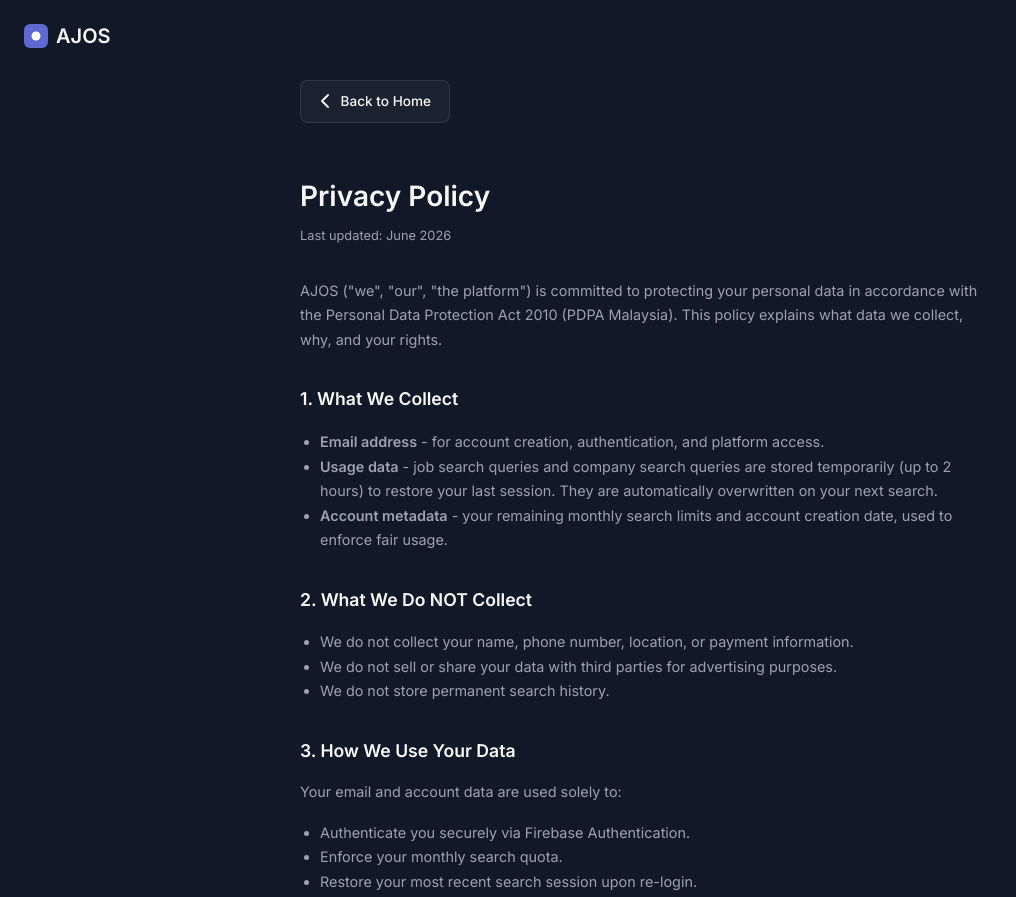
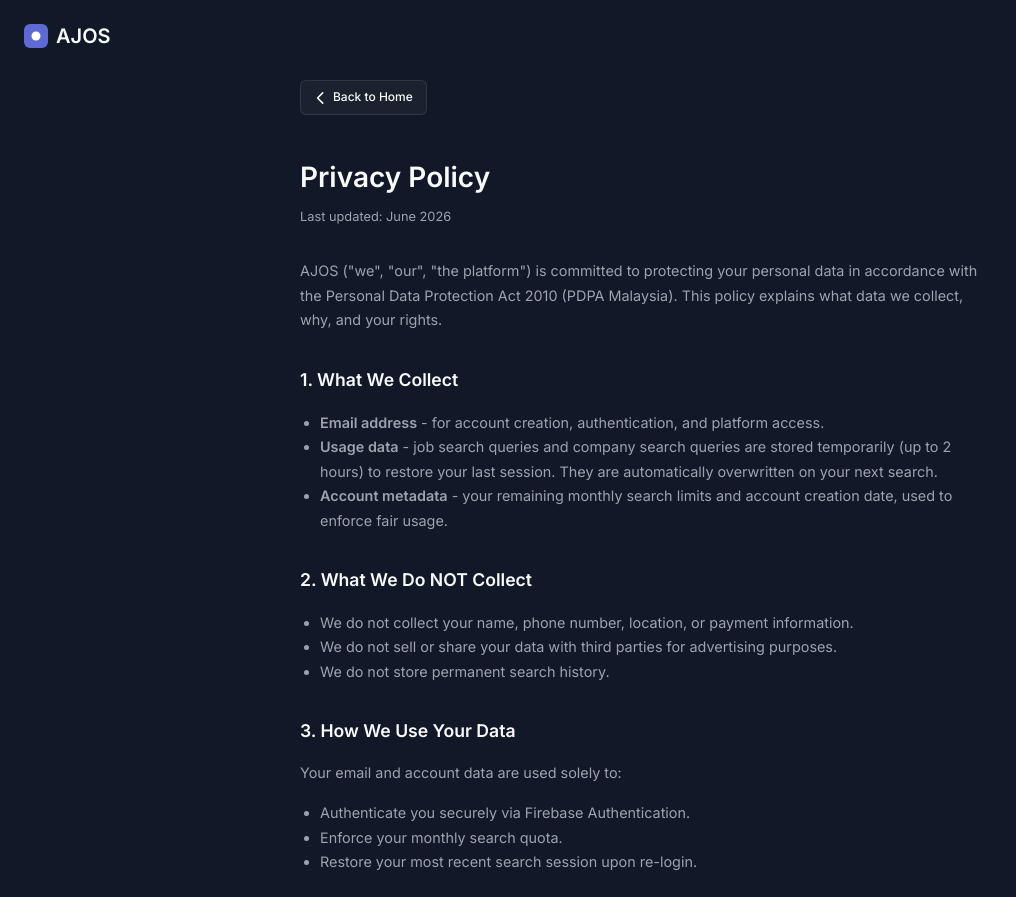
Before and after one commit to Shrlnrm/Automated-Job-Opportunity-Seeker, a website: page public/privacy.html in a window 1280 px wide. Shown: the top 897 px of the page, without its empty margins (0-1016 px from the left). Drawn offline with Linux system fonts and the light colour scheme.

Commit message:
Refine policy back button: make it smaller, reduce margin below it

```diff
--- a/public/privacy.html
+++ b/public/privacy.html
@@ -23,12 +23,12 @@
     .policy-back-btn {
       display: inline-flex;
       align-items: center;
-      gap: 0.5rem;
-      margin-bottom: 2rem;
-      padding: 0.55rem 1.1rem;
+      gap: 0.4rem;
+      margin-bottom: 1.25rem;
+      padding: 0.4rem 0.85rem;
       border: 1px solid rgba(255,255,255,0.1);
-      border-radius: 8px;
-      font-size: 0.85rem;
+      border-radius: 6px;
+      font-size: 0.75rem;
       font-weight: 500;
       color: var(--text-muted);
       text-decoration: none;
@@ -55,7 +55,7 @@
 
   <div class="policy-container">
     <a href="index.html" class="policy-back-btn">
-      <svg width="14" height="14" viewBox="0 0 14 14" fill="none">
+      <svg width="12" height="12" viewBox="0 0 14 14" fill="none">
         <path d="M9 1L3 7l6 6" stroke="currentColor" stroke-width="1.8" stroke-linecap="round" stroke-linejoin="round"/>
       </svg>
       Back to Home
```
Also changed, not shown: public/terms.html (+6 -6 lines).
